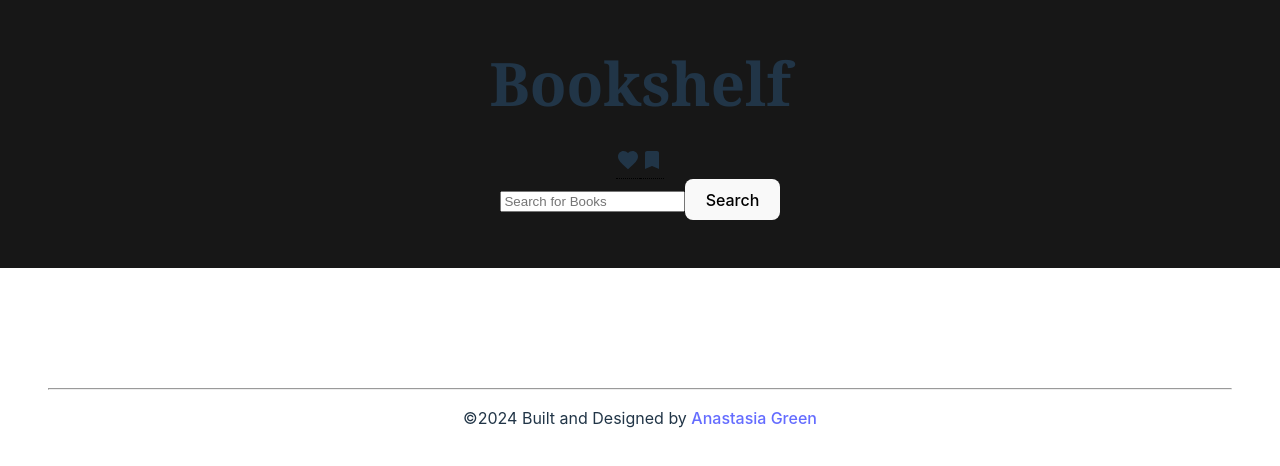
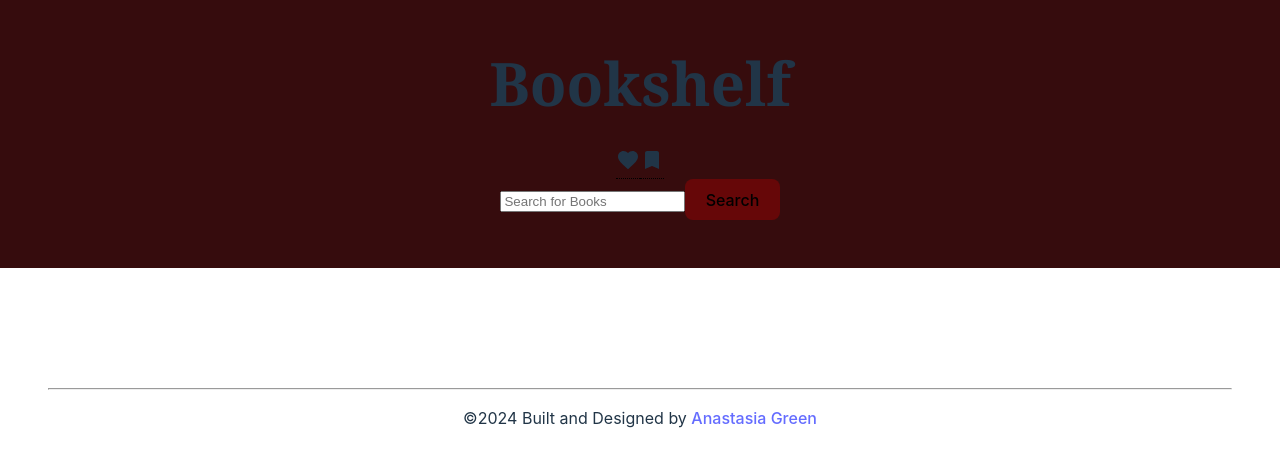
Before and after one commit to anadaren/bookshelf, a React (Vite) app: page / in a window 1280 px wide. Shown: the top 466 px of the page. Built offline with nearby package versions, Linux system fonts and the light colour scheme.

Commit message:
Color tweaks

```diff
--- a/src/App.css
+++ b/src/App.css
@@ -3,10 +3,10 @@
   margin: 0 auto;
   text-align: center;
 
-  --primary-color:  rgb(23, 23, 23);
-  --card-color: rgba(71, 71, 71, 0.75);
-  --card-hover-color: rgba(92, 92, 92, 0.8);
-  --hover-color: rgba(233, 239, 255, 0.5)
+  --primary-color: #360c0d;
+  --card-color: #660708;
+  --card-hover-color: #811113;
+  --hover-color: #ffd2cb;
 }
 
 
@@ -24,6 +24,12 @@ nav h1 {
   margin-bottom: 2rem;
 }
 
+#search-button {
+  background-color: var(--card-color);
+}
+#search-button:hover {
+  background-color: var(--card-hover-color);
+}
 
 /* Book Section */
 .books {
@@ -94,7 +100,7 @@ nav h1 {
   padding: 0.5rem;
   margin: 0 10px;
   margin-bottom: 10px;
-  box-shadow: 0 5px 7px var(--hover-color);
+  box-shadow: 0 5px 10px var(--hover-color);
   transition: .5s;
   text-align: center;
 }
@@ -106,7 +112,7 @@ nav h1 {
 .card img{
   width: 100%;
   height: 200px;
-  border-radius: 1rem 1rem 0 0;
+  border-radius: .5rem .5rem 0 0;
 }
 .card .bottom{
   display: flex;
--- a/src/App.jsx
+++ b/src/App.jsx
@@ -12,7 +12,6 @@ const App = () => {
   const [searchInput, setSearchInput] = useState("");
   const [bookData, setbookData] = useState([]);
   const { favData, readData, getTotalFav, getTotalRead } = useContext(BookContext);
-
 
   const search = () => {
       // Fetch API data
@@ -74,7 +73,7 @@ const App = () => {
           }}
           onChange={e => setSearchInput(e.target.value)}
         />
-        <button onClick={() => {search(); showBooks();}}>Search</button>
+        <button id="search-button" onClick={() => {search(); showBooks();}}>Search</button>
 
     </nav>
 
--- a/src/index.css
+++ b/src/index.css
@@ -4,8 +4,8 @@
   font-weight: 400;
 
   color-scheme: light dark;
-  color: rgba(255, 255, 255, 0.87);
-  background-color: #242424;
+  color: #ffd2cb;
+  background-color: #6d2323;
 
   font-synthesis: none;
   text-rendering: optimizeLegibility;
@@ -39,7 +39,7 @@ button {
   font-size: 1em;
   font-weight: 500;
   font-family: inherit;
-  background-color: #1a1a1a;
+  background-color: #4e342e;
   cursor: pointer;
   transition: border-color 0.25s;
 }
```
